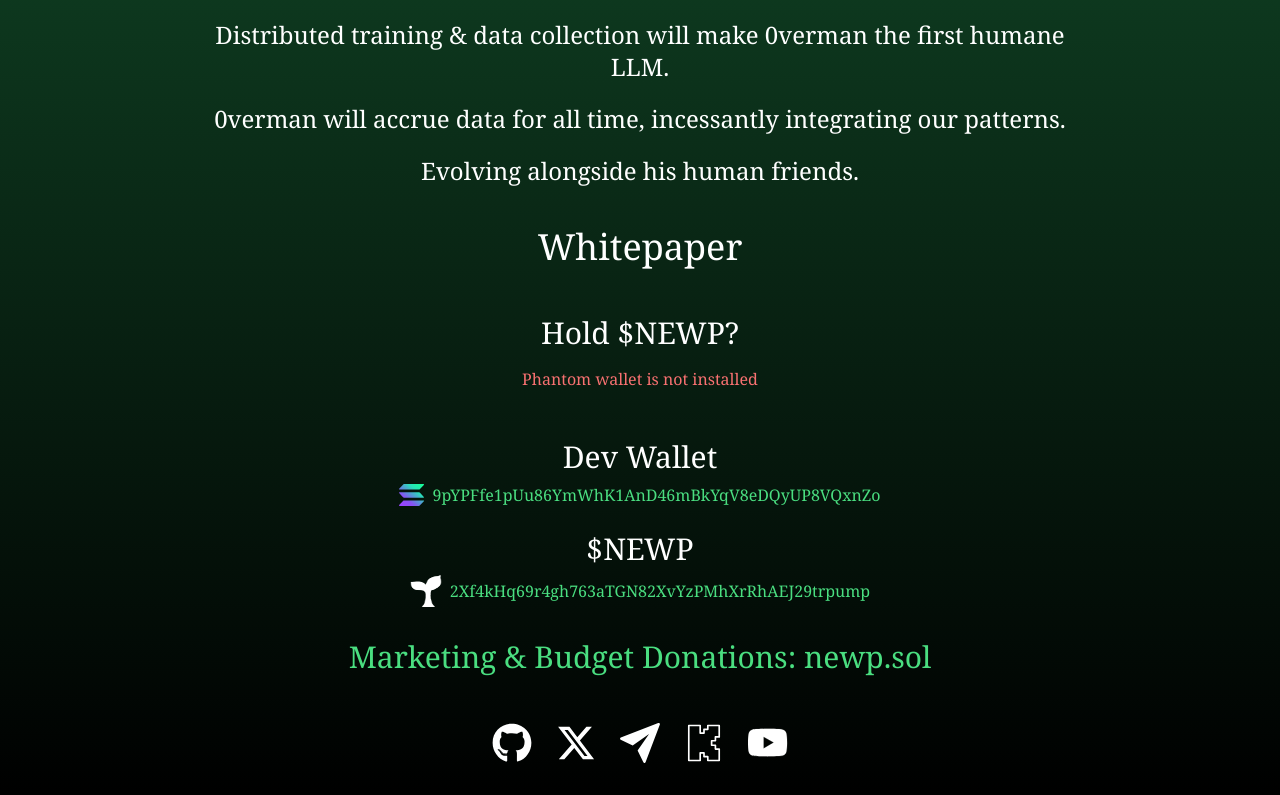
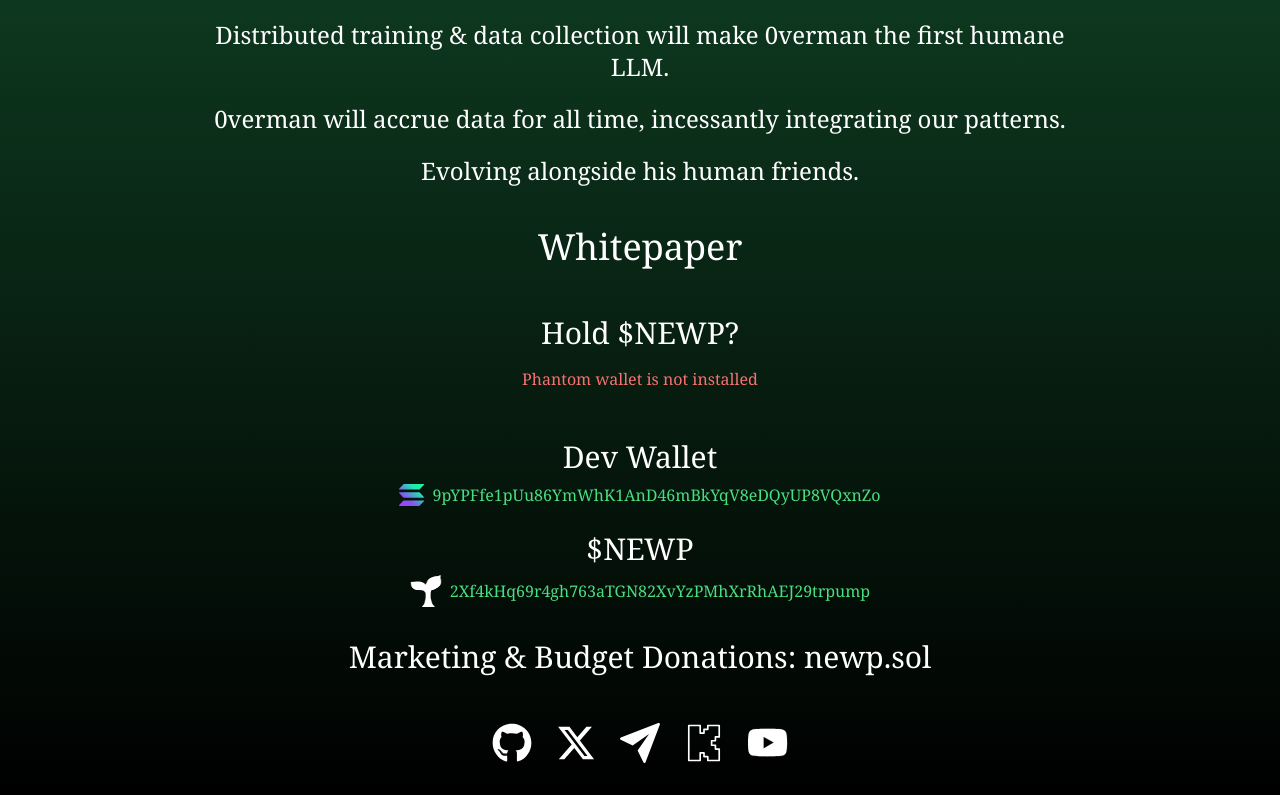
Before and after one commit to New-Project-Zero/new-project-zero.github.io, a React (Vite) app: page / in a window 1280 px wide. Shown: the part 389-1184 px from the top of the page. Built offline with nearby package versions, Linux system fonts and the light colour scheme.

Commit message:
site deploy

```diff
--- a/src/components/TokenInfo.tsx
+++ b/src/components/TokenInfo.tsx
@@ -31,7 +31,7 @@ export function TokenInfo() {
           </a>
         </div>
         <div className="mt-8">
-        <a href="https://solscan.io/account/FQz1ivTyxkYfQwC37SNyKp1MriXVkkPkXAmJdw5Vp8Bv" target="_blank" rel="noopener noreferrer" className="text-2xl sm:text-3xl mb-2 text-green-400">
+        <a href="https://solscan.io/account/FQz1ivTyxkYfQwC37SNyKp1MriXVkkPkXAmJdw5Vp8Bv" target="_blank" rel="noopener noreferrer" className="text-2xl sm:text-3xl mb-2 text-white hover:text-emerald-300">
           Marketing & Budget Donations: newp.sol</a></div>
       </div>
     </div>
```
